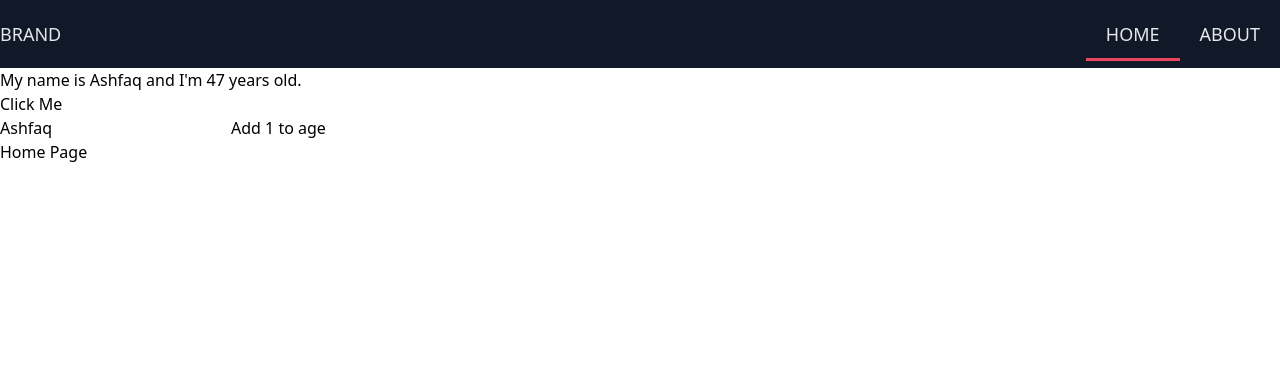
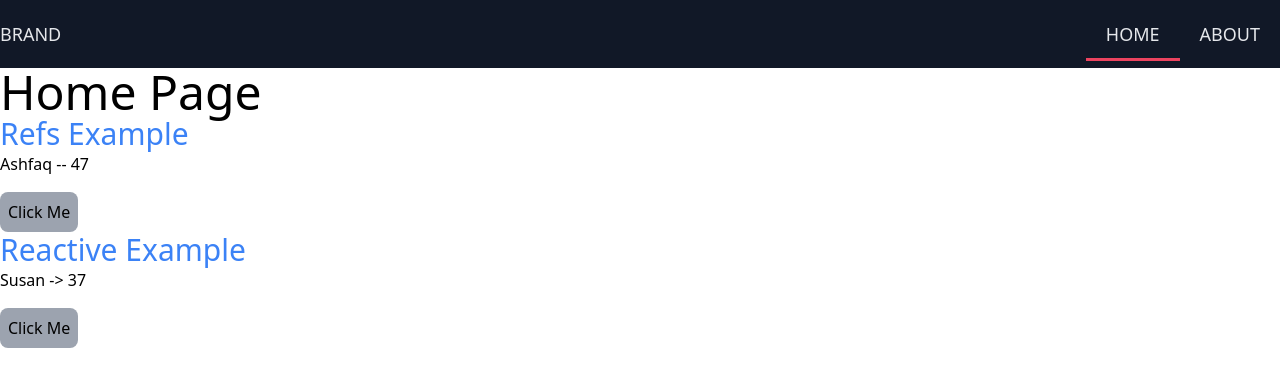
Before and after one commit to afqAhmed/dojo-blog, a Vue app: page / in a window 1280 px wide. Shown: the top 386 px of the page. Built offline with nearby package versions, Linux system fonts and the light colour scheme.

Commit message:
Refs vs Reactive Explained

```diff
--- a/src/App.vue
+++ b/src/App.vue
@@ -1,39 +1,15 @@
 <template>
-    <Nav />
+  <Nav />
   <div class="container">
-    <p ref="para">My name is {{ name }} and I'm {{ age }} years old.</p>
-    <button class="block" @click="handleClick">Click Me</button>
-    <input type="text" v-model="name">
-    <button @click="age++">Add 1 to age</button>
     <router-view />
   </div>
 </template>
 
 <script>
 import Nav from './components/Nav.vue'
-import { ref } from 'vue'
 
 export default {
   name: 'App',
-  components: { Nav },
-  setup() {
-    // let name = 'Ashfaq'
-    // let age = 47
-    const name = ref('Ashfaq')
-    const age = ref(47)
-
-    const para = ref(null)
-
-    const handleClick = () => {
-      // console.log(para) // value: p
-      // console.log(para.value) // <p>My name is Ashfaq and I'm 47 years old.<p>
-      // para.value.classList.add('active')
-      // para.value.textContent = 'Oops! you change the content'
-      name.value = 'Ashfaq Ahmed'
-      age.value = 46
-    }
-
-    return { name, age, para, handleClick }
-  },
+  components: { Nav }
 }
 </script>
--- a/src/tailwind.css
+++ b/src/tailwind.css
@@ -1,7 +1,10 @@
 @tailwind base;
 @tailwind components;
 @tailwind utilities;
-
+@layer base {
+  h1 { @apply text-5xl; }
+  h2 { @apply text-3xl; }
+}
 @layer utilities {
   .container {
     @apply mx-auto;
--- a/src/views/Home.vue
+++ b/src/views/Home.vue
@@ -1,10 +1,37 @@
 <template>
-  <div>Home Page</div>
+  <div>
+    <h1>Home Page</h1>
+    <h2 class="text-blue-500">Refs Example</h2>
+    <p>{{ ninjaOne.name }} -- {{ ninjaOne.age }}</p>
+    <button @click="updateNinjaOne" class="block bg-gray-400 mt-4 p-2 rounded-lg">Click Me</button>
+    <h2 class="text-blue-500">Reactive Example</h2>
+    <p>{{ninjaTwo.name}} -> {{ninjaTwo.age}}</p>
+    <button @click="updateNinjaTwo" class="block bg-gray-400 mt-4 p-2 rounded-lg">Click Me</button>
+  </div>
 </template>
 
 <script>
+import { reactive, ref } from 'vue'
+
 export default {
-  name: 'Home'
+  name: 'Home',
+  setup() {
+    const ninjaOne = ref({
+      name: 'Ashfaq',
+      age: 47,
+    })
+    const ninjaTwo = reactive({
+      name: 'Susan',
+      age: 37,
+    })
+    const updateNinjaOne = () => {
+      ninjaOne.value.age = 46
+    }
+    const updateNinjaTwo = () => {
+      ninjaTwo.age = 38
+    }
 
+    return { ninjaOne, ninjaTwo, updateNinjaOne, updateNinjaTwo  }
+  },
 }
 </script>
```
